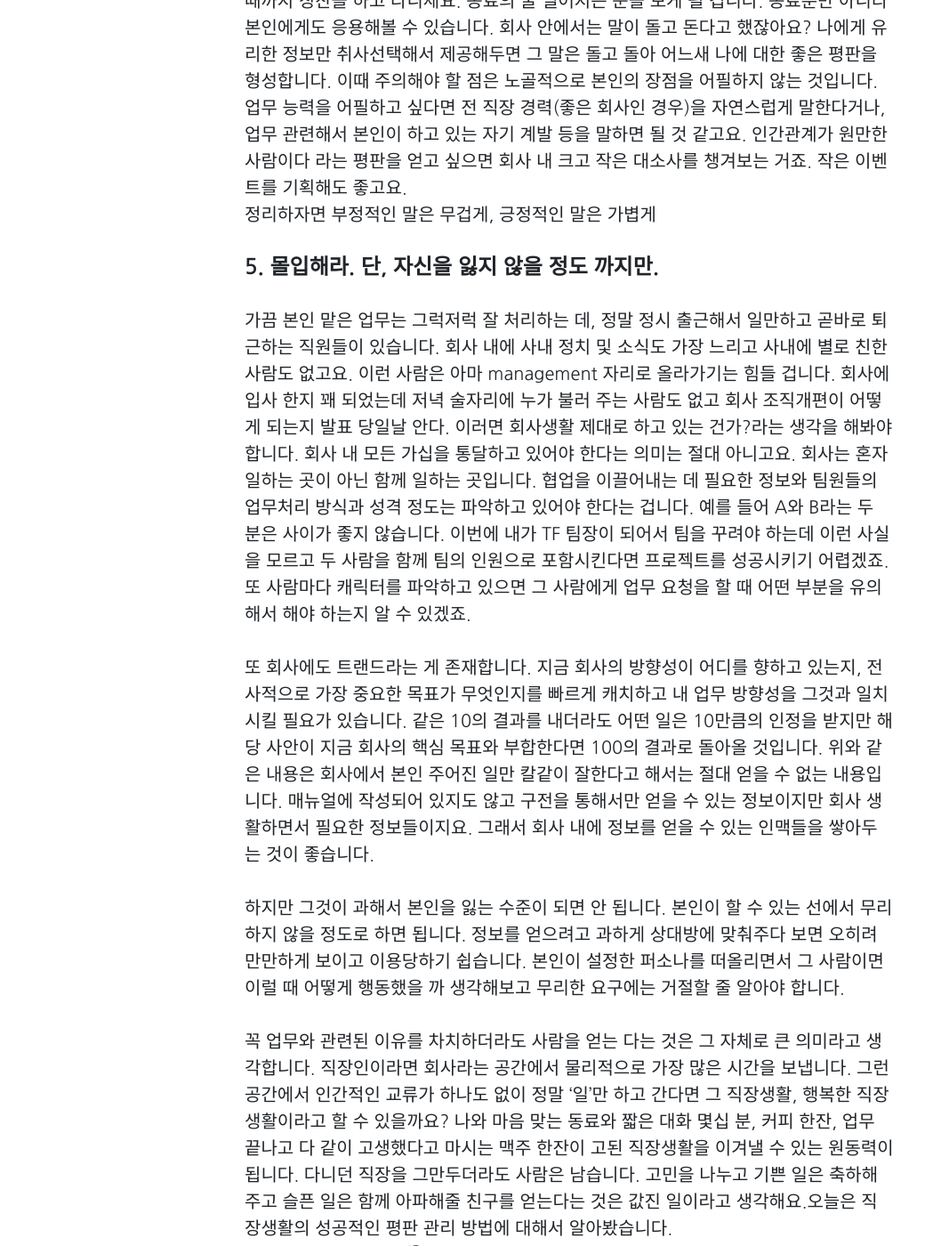
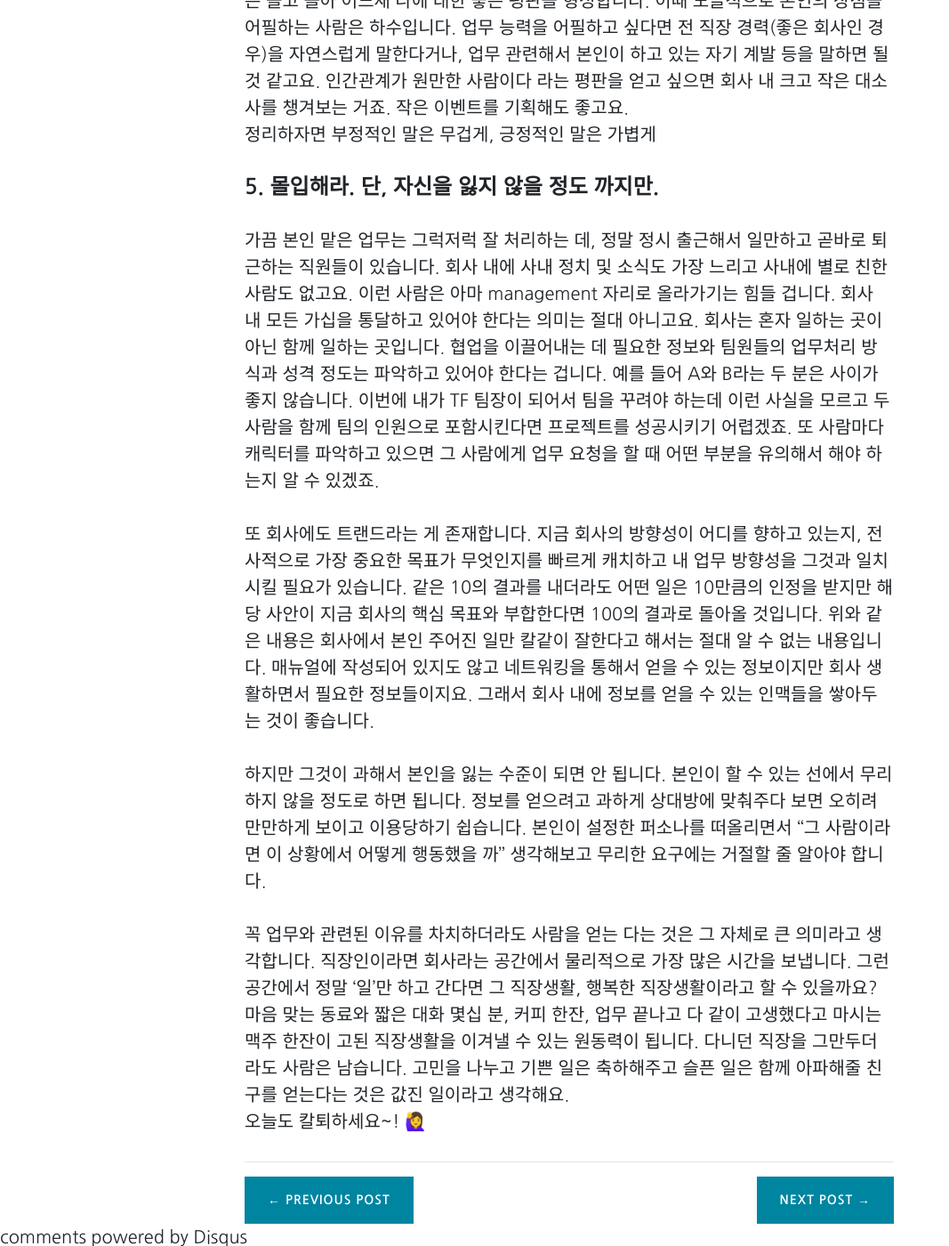
Before and after one commit to Marapro88/mara, a Jekyll site: the page built from _posts/Career/2020-06-21-career-reputation-management.md, in a window 1280 px wide and 1400 px high, scrolled down 4275 px. Shown: the whole window at 89% size, without its empty margins (0-1067 px from the left). Built offline with Jekyll 4.4.1, drawn with Linux system fonts in a browser that asks for light colours; comment, search, counter and statistics services are not loaded; some of the changed text lies outside the part shown.

Commit message:
0704 평판관리 탈고

```diff
--- a/_posts/Career/2020-06-21-career-reputation-management.md
+++ b/_posts/Career/2020-06-21-career-reputation-management.md
@@ -52,22 +52,22 @@
 
 #### 3. 입이 무거워야 한다
 
-회사라는 곳은 참 말이 많습니다. 각종 가쉽과 스캔들이 난무하죠. 그리고 이런 이야기들은 자극적이고 재미있습니다. 입이 가벼운 사람들은 가쉽을 여기저기 옮기고 다니고 업무보다는 동료들의 사생활에 관심이 많습니다. 스스로 본인의 이미지를 깎아내리는 행동입니다. 업무에는 별 관심이 없고 중요하지 않은 것에 쉽게 현혹된다는 의미이니까요. 가십을 얻는 채널로 활용될 수 있을지는 몰라도 중요한 업무를 논의할 때는 제외될 가능성이 높습니다. 또 험담을 밥먹듯이 하고 다니는 사람이 있습니다. 회사에 대한 불만, 동료에 대한 시기 질투, 상대의 업무 능력을 폄하하는 발언 등이요. Mara는 아무리 친하더라도 절대 남의 험담은 사내 동료에게는 하지 않아요. 화나고 억울한 일이 있더라도 꾹 참고 정말 견디기 어려우면 회사 외부 사람들에게 털어놓는 것으로 스트레스를 해소하고는 합니다. 회사 안에서는 어떻게 해서든 소문이 나기 마련입니다. 험담을 하는 순간에는 스트레스가 잠깐 해소될지 몰라도 그런 말이 돌고 돌아 스스로의 평판을 깎아내립니다. 무엇보다 이러한 행위가 반복되면 주위에 사람이 없어집니다. 부정적인 말은 사람의 에너지를 빼앗습니다. 어쩌다 한, 두 번 듣는 부정적인 말은 공감해줄 수 있지만 그런 상태가 6개월, 1년이 지나면 사람들은 들어줄 수 없습니다. 그 정도 불만이면 퇴사하는 게 맞거든요.
+회사라는 곳은 참 말이 많습니다. 각종 가쉽과 스캔들이 난무하죠. 그리고 이런 이야기들은 자극적이고 재미있습니다. 입이 가벼운 사람들은 가쉽을 여기저기 옮기고 다니고 업무보다는 동료들의 사생활에 관심이 많습니다. 스스로 본인의 이미지를 깎아내리는 행동입니다. 업무에는 별 관심이 없고 중요하지 않은 것에 쉽게 현혹된다는 의미이니까요. 가십을 얻는 채널로 활용될 수 있을지는 몰라도 중요한 업무를 논의할 때는 제외될 가능성이 높습니다. 또 험담을 밥먹듯이 하고 다니는 사람이 있습니다. 회사에 대한 불만, 동료에 대한 시기 질투, 상대의 업무 능력을 폄하하는 발언 등이요. 회사 안에서는 어떻게 해서든 소문이 나기 마련입니다. 험담을 하는 순간에는 스트레스가 잠깐 해소될지 몰라도 그런 말이 돌고 돌아 스스로의 평판을 깎아내립니다. 무엇보다 이러한 행위가 반복되면 주위에 사람이 없어집니다. 부정적인 말은 사람의 에너지를 빼앗습니다. 어쩌다 한, 두 번 듣는 부정적인 말은 공감해줄 수 있지만 그런 상태가 6개월, 1년이 지나면 사람들은 들어줄 수 없습니다. 그 정도 불만이면 퇴사하는 게 맞거든요.
 
 또 Mara는 회사에서 소문의 출처가 다른 사람이 아닌 본인인 경우를 꽤나 많이 봤습니다. 사실 본인에 대한 평판은 본인이 상당부분 만들어냅니다. 회사는 성인들이 모여서 일하는 곳이기 때문에 사실 마음만 먹으면 본인에 대한 이미지 메이킹을 하기 굉장히 유리한 입장입니다. 자신에 대해 무엇을 말하고 무엇을 말하지 않을지를 선택할 수 있습니다. 이직을 준비한다거나, 사생활 문제와 같은 부분은 사실 본인이 말하지 않으면 회사 동료들이 알 길이 없는 영역인데 이런 것들을 참지 못하고 말로 해소하는 사람들이 있습니다. 본인에 대한 정보는 최대한 적게 제공하고 제공하더라도 유리한 부분만 취사선택해서 제공하세요. 이외 부분들은 굳이 본인이 언급하지 않아도 됩니다. 참지 못하고 입이 근질거린다면? 회사 밖 친구들과 맥주 한잔하며 공중에 날려버리세요.
 
 #### 4. 입이 가벼워야 한다
 
-위에서 그렇게 입이 무거워야 한다고 말하더니, 정반대로 입이 가벼워야 한다는 건 뭘까요? 바로 동료에 대한 칭찬입니다. 인간이라면 누구나 인정 욕구를 가지고 있습니다. Mara는 좋은 직장, 좋은 동료일수록 인정 욕구가 크다고 생각합니다. 동료가 특히 노력해서 처리해준 부분들, 뛰어난 업무능력 등은 아낌없이 칭찬해주세요. 이때 꿀팁은 남의 입을 통해 내가 한 칭찬을 듣게 하는 것입니다. "Mara가 그러던데 업무를 그렇게 빨리 처리해주신다면서요"라는 말을 다른 동료에게서 들으면 직접 칭찬을 듣는 것보다 훨씬 기분이 좋습니다. 회사에서는 말이 돌고 돌기 마련입니다. 동료의 귀에 내가 했던 칭찬이 들어갈 때까지 칭찬을 하고 다니세요. 동료의 꿀 떨어지는 눈을 보게 될 겁니다. 동료뿐만 아니라 본인에게도 응용해볼 수 있습니다. 회사 안에서는 말이 돌고 돈다고 했잖아요? 나에게 유리한 정보만 취사선택해서 제공해두면 그 말은 돌고 돌아 어느새 나에 대한 좋은 평판을 형성합니다. 이때 주의해야 할 점은 노골적으로 본인의 장점을 어필하지 않는 것입니다. 업무 능력을 어필하고 싶다면 전 직장 경력(좋은 회사인 경우)을 자연스럽게 말한다거나, 업무 관련해서 본인이 하고 있는 자기 계발 등을 말하면 될 것 같고요. 인간관계가 원만한 사람이다 라는 평판을 얻고 싶으면 회사 내 크고 작은 대소사를 챙겨보는 거죠. 작은 이벤트를 기획해도 좋고요. <br>
+위에서 그렇게 입이 무거워야 한다고 말하더니, 정반대로 입이 가벼워야 한다는 건 뭘까요? 바로 동료에 대한 칭찬입니다. 인간이라면 누구나 인정 욕구를 가지고 있습니다. Mara는 좋은 직장, 좋은 동료일수록 인정 욕구가 크다고 생각합니다. 동료가 특히 노력해서 처리해준 부분들, 뛰어난 업무능력 등은 아낌없이 칭찬해주세요. 이때 꿀팁은 남의 입을 통해 내가 한 칭찬을 듣게 하는 것입니다. "Mara가 그러던데 업무를 그렇게 빨리 처리해주신다면서요"라는 말을 다른 동료에게서 들으면 직접 칭찬을 듣는 것보다 훨씬 기분이 좋습니다. 회사에서는 말이 돌고 돌기 마련입니다. 동료의 귀에 내가 했던 칭찬이 들어갈 때까지 칭찬을 하고 다니세요. 동료의 꿀 떨어지는 눈을 보게 될 겁니다. 동료뿐만 아니라 본인에게도 응용해볼 수 있습니다. 나에게 유리한 정보만 취사선택해서 제공해두면 그 말은 돌고 돌아 어느새 나에 대한 좋은 평판을 형성합니다. 이때 노골적으로 본인의 장점을 어필하는 사람은 하수입니다. 업무 능력을 어필하고 싶다면 전 직장 경력(좋은 회사인 경우)을 자연스럽게 말한다거나, 업무 관련해서 본인이 하고 있는 자기 계발 등을 말하면 될 것 같고요. 인간관계가 원만한 사람이다 라는 평판을 얻고 싶으면 회사 내 크고 작은 대소사를 챙겨보는 거죠. 작은 이벤트를 기획해도 좋고요. <br>
 정리하자면 부정적인 말은 무겁게, 긍정적인 말은 가볍게
 
 #### 5. 몰입해라. 단, 자신을 잃지 않을 정도 까지만.
 
-가끔 본인 맡은 업무는 그럭저럭 잘 처리하는 데, 정말 정시 출근해서 일만하고 곧바로 퇴근하는 직원들이 있습니다. 회사 내에 사내 정치 및 소식도 가장 느리고 사내에 별로 친한 사람도 없고요. 이런 사람은 아마 management 자리로 올라가기는 힘들 겁니다. 회사에 입사 한지 꽤 되었는데 저녁 술자리에 누가 불러 주는 사람도 없고 회사 조직개편이 어떻게 되는지 발표 당일날 안다. 이러면 회사생활 제대로 하고 있는 건가?라는 생각을 해봐야 합니다. 회사 내 모든 가십을 통달하고 있어야 한다는 의미는 절대 아니고요. 회사는 혼자 일하는 곳이 아닌 함께 일하는 곳입니다. 협업을 이끌어내는 데 필요한 정보와 팀원들의 업무처리 방식과 성격 정도는 파악하고 있어야 한다는 겁니다. 예를 들어 A와 B라는 두 분은 사이가 좋지 않습니다. 이번에 내가 TF 팀장이 되어서 팀을 꾸려야 하는데 이런 사실을 모르고 두 사람을 함께 팀의 인원으로 포함시킨다면 프로젝트를 성공시키기 어렵겠죠. 또 사람마다 캐릭터를 파악하고 있으면 그 사람에게 업무 요청을 할 때 어떤 부분을 유의해서 해야 하는지 알 수 있겠죠.
+가끔 본인 맡은 업무는 그럭저럭 잘 처리하는 데, 정말 정시 출근해서 일만하고 곧바로 퇴근하는 직원들이 있습니다. 회사 내에 사내 정치 및 소식도 가장 느리고 사내에 별로 친한 사람도 없고요. 이런 사람은 아마 management 자리로 올라가기는 힘들 겁니다. 회사 내 모든 가십을 통달하고 있어야 한다는 의미는 절대 아니고요. 회사는 혼자 일하는 곳이 아닌 함께 일하는 곳입니다. 협업을 이끌어내는 데 필요한 정보와 팀원들의 업무처리 방식과 성격 정도는 파악하고 있어야 한다는 겁니다. 예를 들어 A와 B라는 두 분은 사이가 좋지 않습니다. 이번에 내가 TF 팀장이 되어서 팀을 꾸려야 하는데 이런 사실을 모르고 두 사람을 함께 팀의 인원으로 포함시킨다면 프로젝트를 성공시키기 어렵겠죠. 또 사람마다 캐릭터를 파악하고 있으면 그 사람에게 업무 요청을 할 때 어떤 부분을 유의해서 해야 하는지 알 수 있겠죠.
 
-또 회사에도 트랜드라는 게 존재합니다. 지금 회사의 방향성이 어디를 향하고 있는지, 전사적으로 가장 중요한 목표가 무엇인지를 빠르게 캐치하고 내 업무 방향성을 그것과 일치시킬 필요가 있습니다. 같은 10의 결과를 내더라도 어떤 일은 10만큼의 인정을 받지만 해당 사안이 지금 회사의 핵심 목표와 부합한다면 100의 결과로 돌아올 것입니다. 위와 같은 내용은 회사에서 본인 주어진 일만 칼같이 잘한다고 해서는 절대 얻을 수 없는 내용입니다. 매뉴얼에 작성되어 있지도 않고 구전을 통해서만 얻을 수 있는 정보이지만 회사 생활하면서 필요한 정보들이지요. 그래서 회사 내에 정보를 얻을 수 있는 인맥들을 쌓아두는 것이 좋습니다.
+또 회사에도 트랜드라는 게 존재합니다. 지금 회사의 방향성이 어디를 향하고 있는지, 전사적으로 가장 중요한 목표가 무엇인지를 빠르게 캐치하고 내 업무 방향성을 그것과 일치시킬 필요가 있습니다. 같은 10의 결과를 내더라도 어떤 일은 10만큼의 인정을 받지만 해당 사안이 지금 회사의 핵심 목표와 부합한다면 100의 결과로 돌아올 것입니다. 위와 같은 내용은 회사에서 본인 주어진 일만 칼같이 잘한다고 해서는 절대 알 수 없는 내용입니다. 매뉴얼에 작성되어 있지도 않고 네트워킹을 통해서 얻을 수 있는 정보이지만 회사 생활하면서 필요한 정보들이지요. 그래서 회사 내에 정보를 얻을 수 있는 인맥들을 쌓아두는 것이 좋습니다.
 
-하지만 그것이 과해서 본인을 잃는 수준이 되면 안 됩니다. 본인이 할 수 있는 선에서 무리하지 않을 정도로 하면 됩니다. 정보를 얻으려고 과하게 상대방에 맞춰주다 보면 오히려 만만하게 보이고 이용당하기 쉽습니다. 본인이 설정한 퍼소나를 떠올리면서 그 사람이면 이럴 때 어떻게 행동했을 까 생각해보고 무리한 요구에는 거절할 줄 알아야 합니다.
+하지만 그것이 과해서 본인을 잃는 수준이 되면 안 됩니다. 본인이 할 수 있는 선에서 무리하지 않을 정도로 하면 됩니다. 정보를 얻으려고 과하게 상대방에 맞춰주다 보면 오히려 만만하게 보이고 이용당하기 쉽습니다. 본인이 설정한 퍼소나를 떠올리면서 ''그 사람이라면 이 상황에서 어떻게 행동했을 까'' 생각해보고 무리한 요구에는 거절할 줄 알아야 합니다.
 
-꼭 업무와 관련된 이유를 차치하더라도 사람을 얻는 다는 것은 그 자체로 큰 의미라고 생각합니다. 직장인이라면 회사라는 공간에서 물리적으로 가장 많은 시간을 보냅니다. 그런 공간에서 인간적인 교류가 하나도 없이 정말 '일'만 하고 간다면 그 직장생활, 행복한 직장생활이라고 할 수 있을까요? 나와 마음 맞는 동료와 짧은 대화 몇십 분, 커피 한잔, 업무 끝나고 다 같이 고생했다고 마시는 맥주 한잔이 고된 직장생활을 이겨낼 수 있는 원동력이 됩니다. 다니던 직장을 그만두더라도 사람은 남습니다. 고민을 나누고 기쁜 일은 축하해주고 슬픈 일은 함께 아파해줄 친구를 얻는다는 것은 값진 일이라고 생각해요.오늘은 직장생활의 성공적인 평판 관리 방법에 대해서 알아봤습니다.  <br>
+꼭 업무와 관련된 이유를 차치하더라도 사람을 얻는 다는 것은 그 자체로 큰 의미라고 생각합니다. 직장인이라면 회사라는 공간에서 물리적으로 가장 많은 시간을 보냅니다. 그런 공간에서 정말 '일'만 하고 간다면 그 직장생활, 행복한 직장생활이라고 할 수 있을까요? 마음 맞는 동료와 짧은 대화 몇십 분, 커피 한잔, 업무 끝나고 다 같이 고생했다고 마시는 맥주 한잔이 고된 직장생활을 이겨낼 수 있는 원동력이 됩니다. 다니던 직장을 그만두더라도 사람은 남습니다. 고민을 나누고 기쁜 일은 축하해주고 슬픈 일은 함께 아파해줄 친구를 얻는다는 것은 값진 일이라고 생각해요. <br>
 오늘도 칼퇴하세요~! 🙋‍♀️
--- a/_posts/Essay/2020-07-01-essay-serendipity.md
+++ b/_posts/Essay/2020-07-01-essay-serendipity.md
@@ -24,7 +24,7 @@
 
 둘은 데이트를 하는 장면에서도 극명히 상반되는 분위기를 연출합니다. 김강열씨는 여유가 넘칩니다. 그런 여유가 상대방으로 하여금 더욱 매력적으로 보일 것이고요. 김강열 씨와 데이트를 하는 박지현씨는 항상 웃고 있습니다. 설레고 즐거워합니다. 반면에 천인우 씨와 데이트를 할 때는 미안해합니다. 11화에서 천인우씨는 급기야 울기까지 합니다. 아마 여유가 없어지고 다급해지니 자기도 모르게 눈물까지 비추게 되었을 거에요. 그런 모습이 마음을 더 쓰이게 할지 몰라도 매력적으로 다가오지는 않을 것 같습니다. 미저리 처럼 집착하는 남자친구에게 정뚝떨하는 것과 같은 이치입니다. 결론이 나지는 않았지만 박지현씨는 아마 김강열 씨를 선택할 것입니다. 같이 있으면 늘 즐겁고 웃음이 끊이지 않으니까요. 미안한 마음이 들게 하는 것으로 관계를 지속시키는 건 한계가 있으니까요.  🙁
 
-이 차이는 어디서 오는 것일까요? Mara는 운명을 믿느냐와 믿지 않느냐가 이런 행동의 차이를 만드는 것이라고 생각합니다. 박지현씨가 정의동씨와 빨래방에서 대화를 하면서 두 남자의 운명에 대한 세계관을 드러냈는데요. 천인우씨는 '이제 운명을 믿지 않기로 했어. 내가 개척해보려고' 라고 말하는 반면에 김강열씨는 '난 너랑 이거 하려고 여기 나온것 같아' 라는 말로 운명을 믿는 다는 것을 암시했습니다.
+이 차이는 어디서 오는 것일까요? Mara는 운명을 믿느냐와 믿지 않느냐가 이런 행동의 차이를 만드는 것이라고 생각합니다. 박지현씨가 정의동씨와 빨래방에서 대화를 하면서 두 남자의 운명에 대한 세계관을 드러냈는데요. 천인우씨는 '이제 운명을 믿지 않기로 했어. 내가 개척해보려고' 라고 말하는 반면에 김강열씨는 '난 너랑 이거 하려고 여기 나온것 같아' 라는 말로 운명을 믿고 있음을 표현했는데요.
 
 ![김강열](/img/essay/02/02.PNG)
 
```
